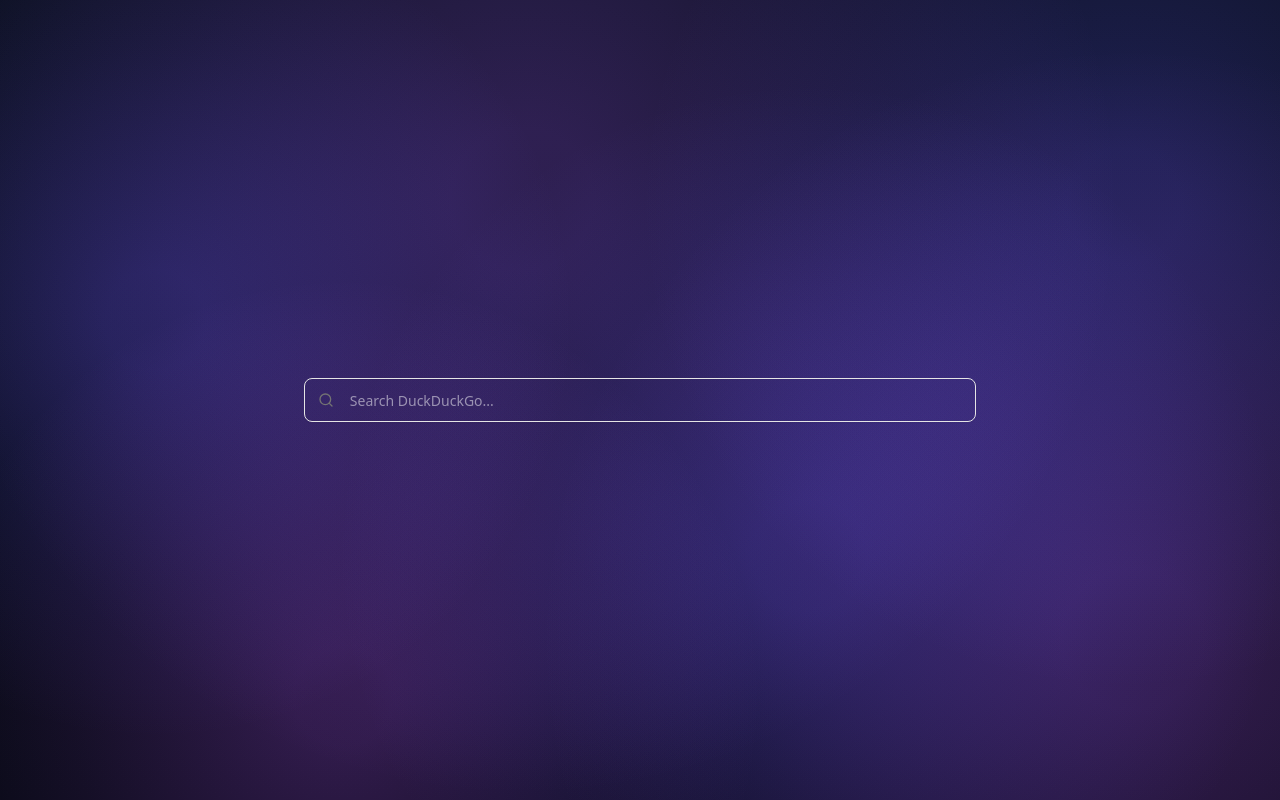
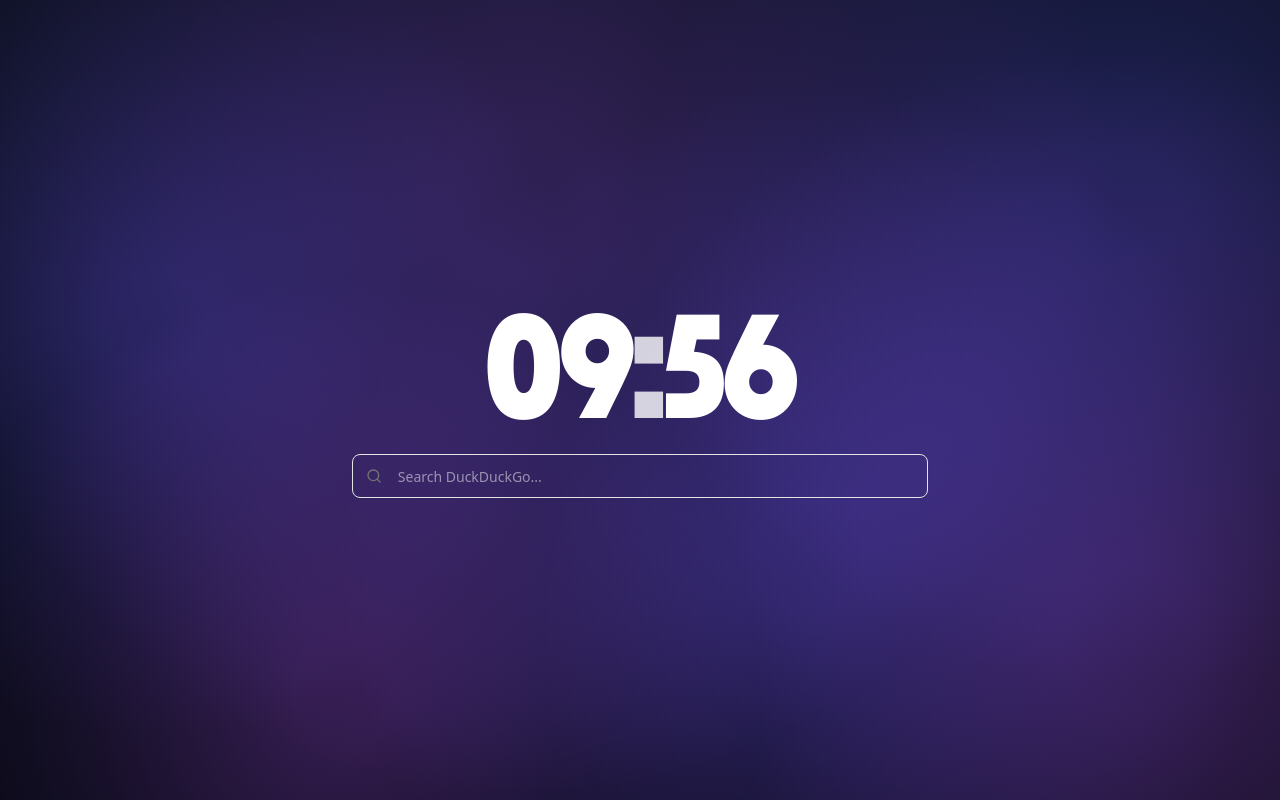
Before and after one commit to Agent-Kwabbel/Horizen, a React (Vite) app: page / in a window 1280 px wide. Built offline with nearby package versions, Linux system fonts and the light colour scheme.

Commit message:
Added the clock

```diff
--- a/src/App.tsx
+++ b/src/App.tsx
@@ -2,6 +2,7 @@
 
 import AuroraCanvas from "./components/AuroraCanvas"
 import SearchBar from "./components/SearchBar.tsx"
+import Clock from "./components/Clock"
 import {
   InputGroup,
   InputGroupAddon,
@@ -17,7 +18,9 @@
       <AuroraCanvas />
 
       <div className="absolute inset-0 grid place-items-center px-4">
-        <div className="w-full max-w-lg lg:max-w-2xl pointer-events-auto animate-fade-in">
+        <div className="w-full max-w-xl pointer-events-auto animate-fade-in flex flex-col items-stretch gap-6">
+          <Clock />
+
           <SearchBar placeholder="Search DuckDuckGo..." />
         </div>
       </div>
--- /dev/null
+++ b/src/components/Clock.tsx
@@ -0,0 +1,53 @@
+import { useEffect, useState } from "react"
+
+type Props = {
+  timeZone?: string
+  showSeconds?: boolean
+}
+
+export default function Clock({ timeZone, showSeconds = false }: Props) {
+  const [now, setNow] = useState(() => new Date())
+
+  useEffect(() => {
+    const id = setInterval(() => setNow(new Date()), 1000)
+    return () => clearInterval(id)
+  }, [])
+
+  const opts: Intl.DateTimeFormatOptions = {
+    hour: "2-digit",
+    minute: "2-digit",
+    ...(showSeconds ? { second: "2-digit" } : {}),
+    hour12: false,
+    timeZone,
+  }
+
+  const parts = new Intl.DateTimeFormat(undefined, opts).formatToParts(now)
+  const get = (t: "hour" | "minute" | "second") =>
+    parts.find(p => p.type === t)?.value ?? ""
+
+  const hh = get("hour")
+  const mm = get("minute")
+  const ss = showSeconds ? get("second") : ""
+
+  return (
+    <div
+      className="text-white text-[8rem] sm:text-[10rem] leading-[0.8] font-bold text-center tracking-tight select-none"
+      style={{
+        fontFamily:
+          'OZIK, ui-monospace, SFMono-Regular, Menlo, Monaco, Consolas, "Liberation Mono", monospace',
+        fontFeatureSettings: '"tnum","lnum"',
+      }}
+      aria-label="Current time"
+    >
+      <span>{hh}</span>
+      <span className="clock-colon" aria-hidden="true">:</span>
+      <span>{mm}</span>
+      {showSeconds && (
+        <>
+          <span className="clock-colon" aria-hidden="true">:</span>
+          <span>{ss}</span>
+        </>
+      )}
+    </div>
+  )
+}
--- a/src/index.css
+++ b/src/index.css
@@ -127,3 +127,20 @@
 .animate-fade-in {
   animation: fade-in 0.6s ease-out both;
 }
+
+@font-face {
+  font-family: "OZIK";
+  src: url("/src/assets/fonts/OZIK.woff") format("woff");
+  font-weight: 400;
+  font-style: normal;
+  font-display: swap;
+}
+
+@keyframes colon-blink {
+  0%, 49% { opacity: 1; }
+  50%, 100% { opacity: 0.8; }
+}
+
+.clock-colon {
+  animation: colon-blink 1s steps(1, end) infinite;
+}
```
Also changed, not shown: src/assets/fonts/OZIK.woff (added).
